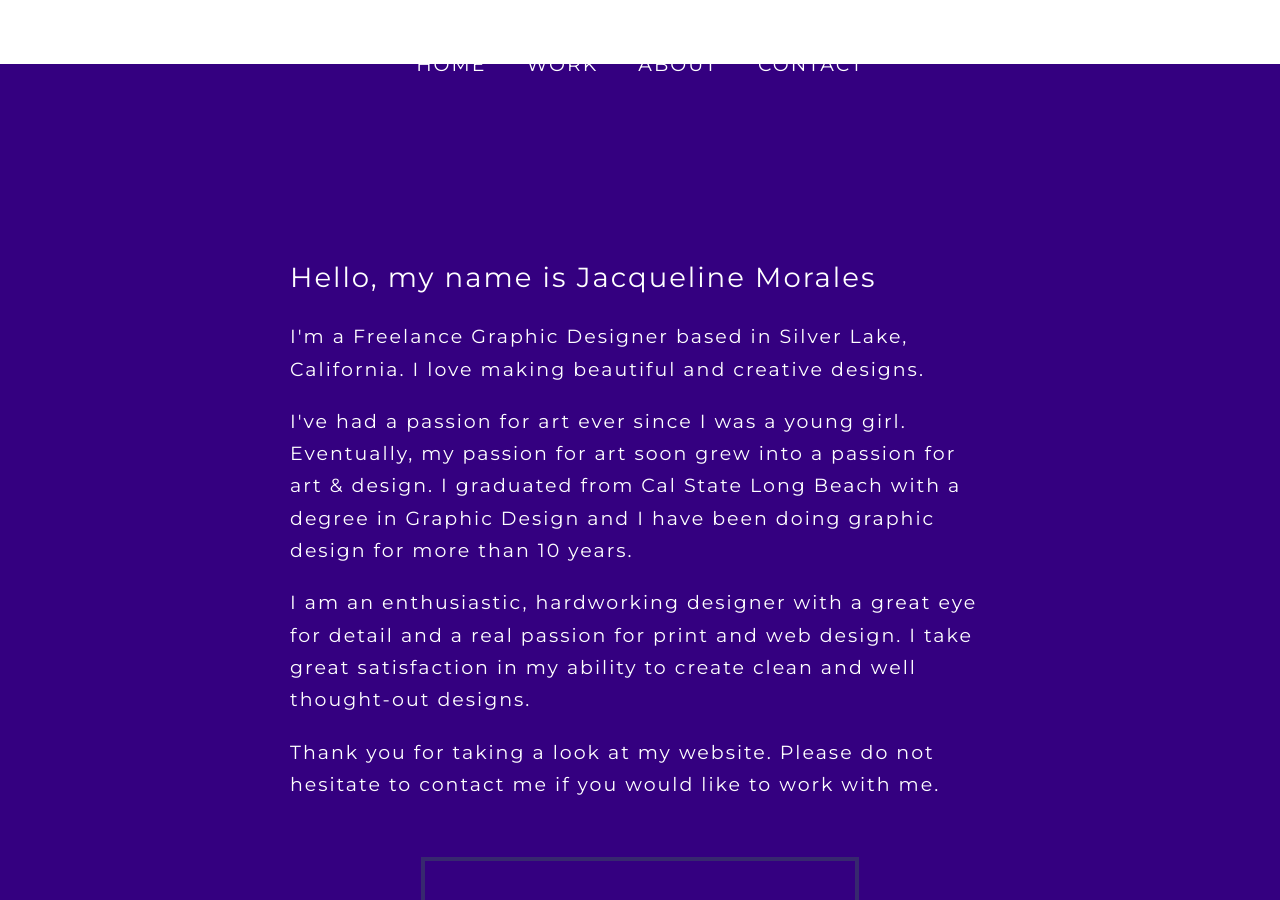
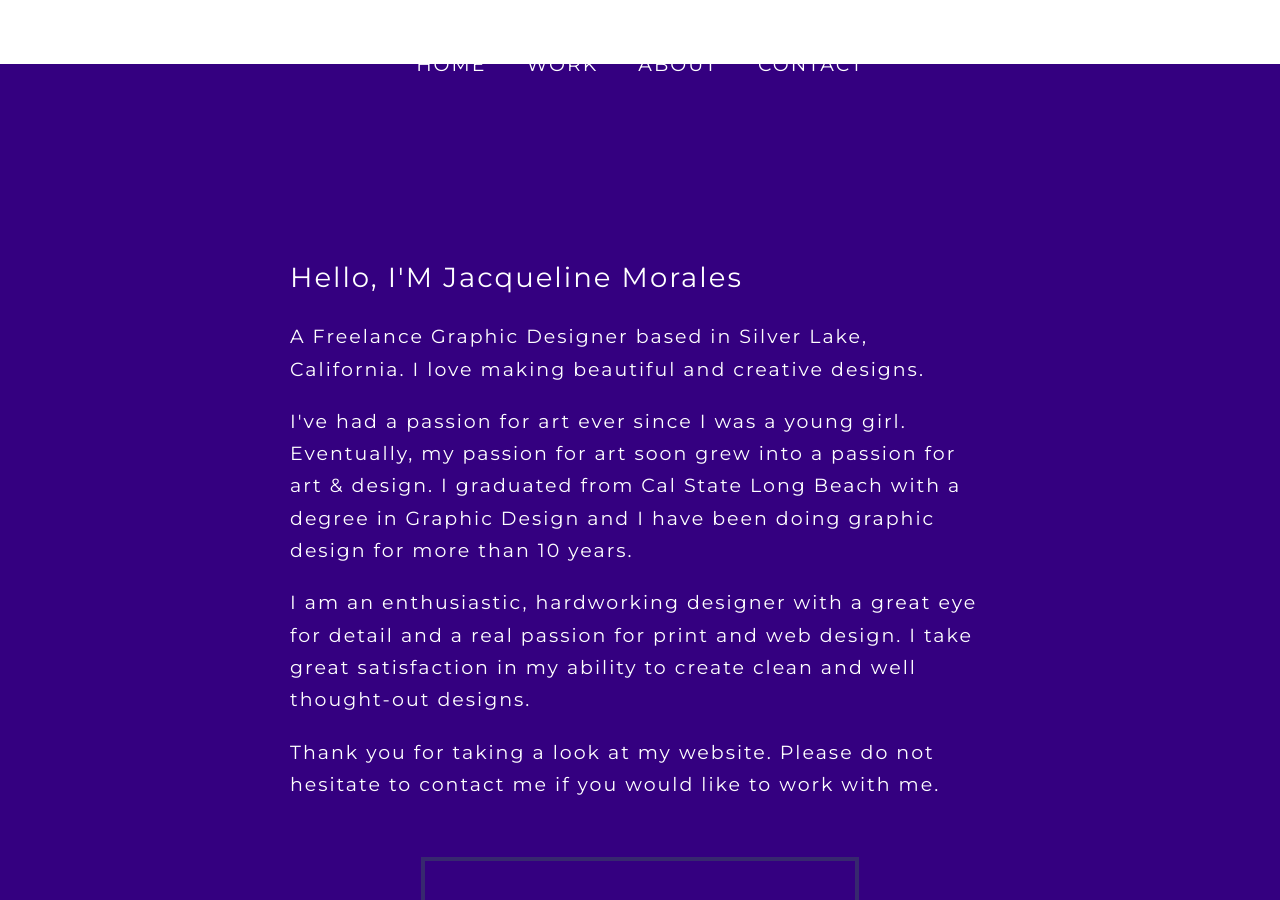
Before and after one commit to zeny11-11/jmorales, a Jekyll site: the page built from index.html, in a window 1280 px wide and 900 px high, scrolled down 4211 px. Built offline with Jekyll 4.4.1, drawn with Linux system fonts in a browser that asks for light colours; nearby versions of some CDN libraries; some web fonts are replaced; Markdown is read by kramdown in place of the engine named in the settings.

Commit message:
Update index.html

```diff
--- a/index.html
+++ b/index.html
@@ -360,10 +360,10 @@ layout: default
 
 
 <div class="about_div1" id="hello_sec">
-<p style="font-size:1.45em; font-weight:600px;">Hello, my name is Jacqueline Morales</p>
+<p style="font-size:1.45em; font-weight:600px;">Hello, I'M Jacqueline Morales</p>
 <p>
 
-I'm a Freelance Graphic Designer based in Silver Lake, California.
+A Freelance Graphic Designer based in Silver Lake, California.
 I love making beautiful and creative designs.
 </p>
 
```
